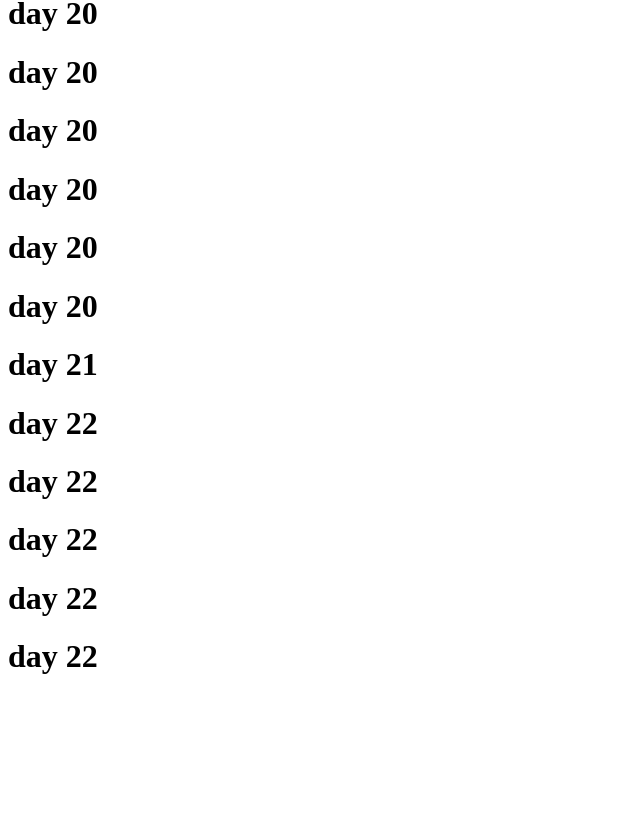
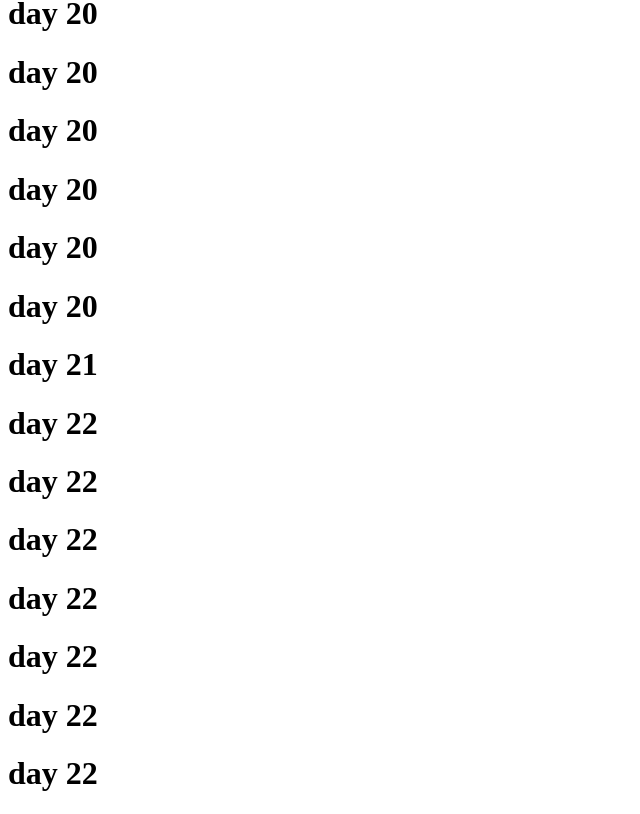
Before and after one commit to Abdurakhman00000/git-ex, a Next.js app: page /main/components/header/Header in a window 1280 px wide. Shown: the part 2831-3645 px from the top of the page, without its empty margins (0-640 px from the left). Before the commit the page ends 3528 px from the top, so only its background shows below. Built offline with nearby package versions, Linux system fonts and the light colour scheme.

Commit message:
feat: add

```diff
--- a/src/pages/main/components/header/Header.tsx
+++ b/src/pages/main/components/header/Header.tsx
@@ -66,6 +66,8 @@ const Header = () => {
           <h1>day 22</h1>
           <h1>day 22</h1>
           <h1>day 22</h1>
+          <h1>day 22</h1>
+          <h1>day 22</h1>
         </div>
       </div>
     </header>
```
